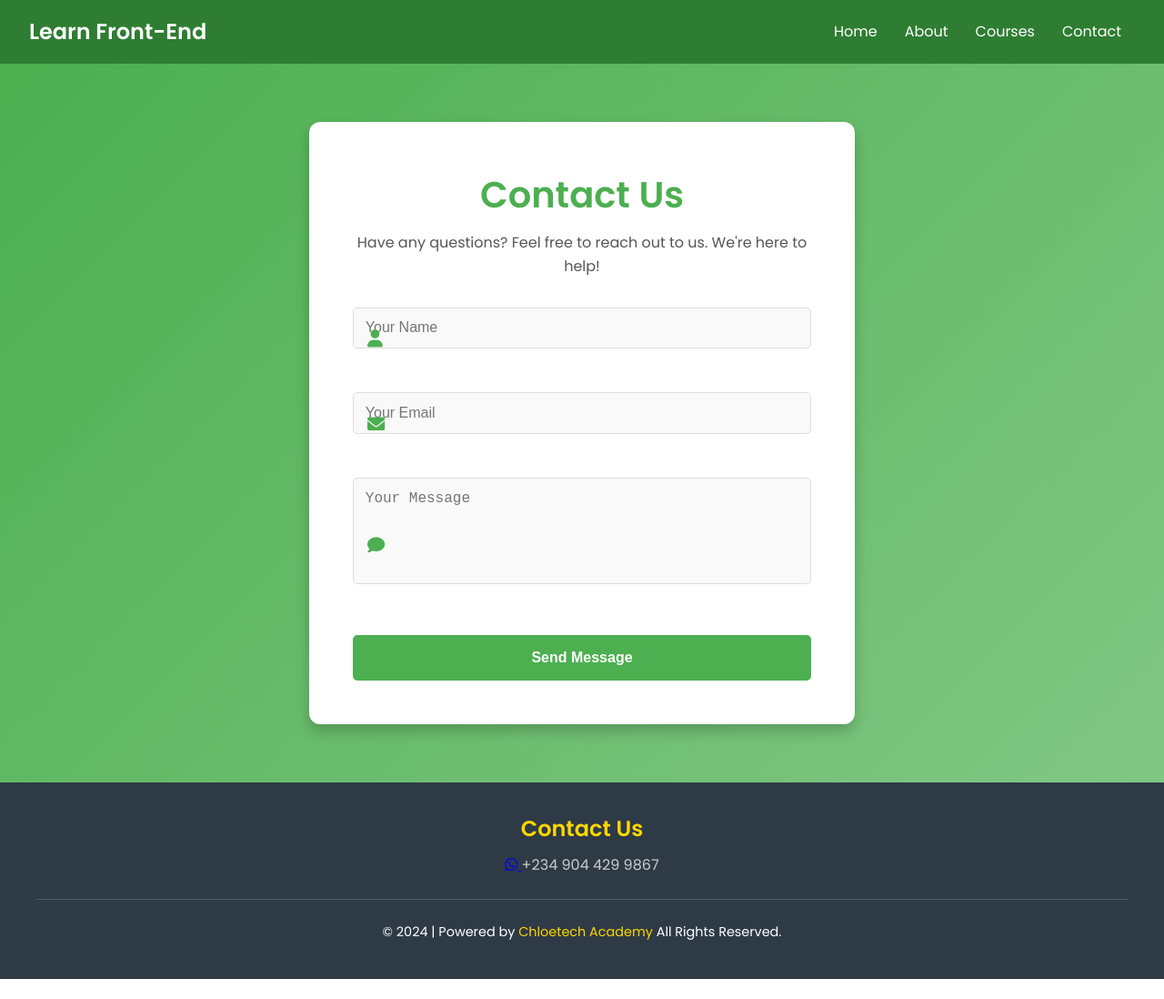
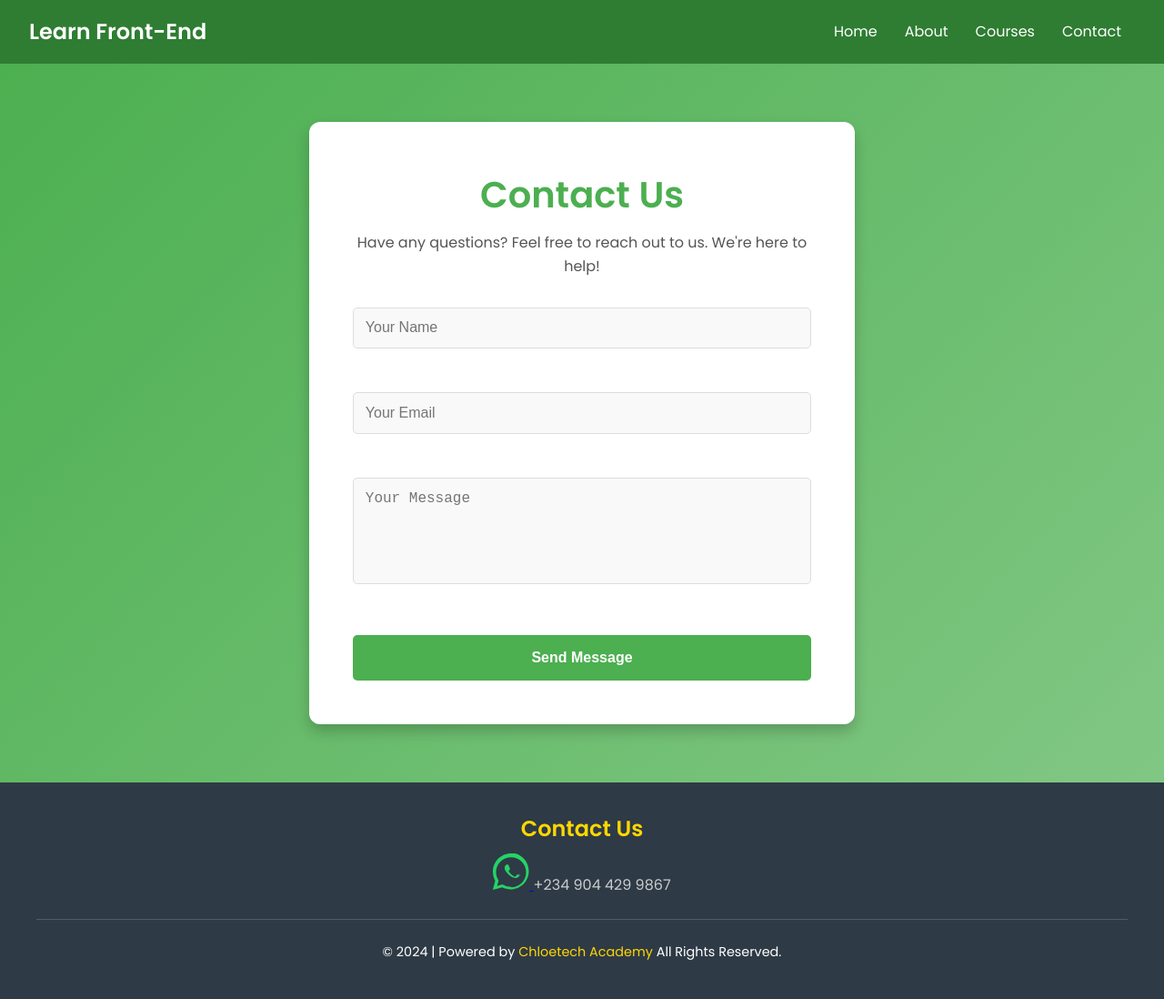
Before and after one commit to Moyosugar/Learn-Front-End, a plain HTML site: page contact.html in a window 1280 px wide. Shown: the whole page at 91% size. Before the commit the page ends 1076 px from the top, so only its background shows below. Drawn offline with Linux system fonts and the light colour scheme.

Commit message:
Update contact.html

```diff
--- a/contact.html
+++ b/contact.html
@@ -5,7 +5,6 @@
   <meta name="viewport" content="width=device-width, initial-scale=1.0">
   <title>Contact Us</title>
   <link href="https://fonts.googleapis.com/css2?family=Poppins:wght@400;600&family=Roboto:wght@400;500&display=swap" rel="stylesheet">
-    <link href="https://cdnjs.cloudflare.com/ajax/libs/font-awesome/6.0.0/css/all.min.css" rel="stylesheet">
   <link rel="stylesheet" href="styles.css">
  <style>
   /* General Section Styles */
@@ -185,8 +184,11 @@ button:active {
     <div class="footer-container">
       <div class="footer-content">
         <h4>Contact Us</h4>
-        <p> <a href="https://wa.me/1234567890" target="_blank" class="whatsapp-icon">
-  <i class="fab fa-whatsapp"></i>
+        <p> <a href="https://wa.me/message/E5A7NR3EJWCDK1" target="_blank" class="whatsapp-icon">
+  <svg xmlns="http://www.w3.org/2000/svg" viewBox="0 0 32 32" width="40" height="40" fill="#25D366">
+    <path d="M16 0c-8.844 0-16 7.156-16 16 0 2.812.719 5.594 2.031 8.031l-2.094 7.969 8.219-2.125c2.313 1.156 4.844 1.625 7.438 1.625 8.844 0 16-7.156 16-16s-7.156-16-16-16zM16 29.344c-2.406 0-4.781-.625-6.875-1.781l-.5-.281-4.906 1.25 1.281-4.781-.312-.5c-1.188-1.938-1.906-4.219-1.906-6.594 0-7.281 5.938-13.219 13.219-13.219 7.281 0 13.219 5.938 13.219 13.219 0 7.281-5.938 13.219-13.219 13.219z"></path>
+    <path d="M24.563 19.781c-.375-.188-2.219-1.094-2.563-1.219-.344-.125-.594-.188-.844.188-.25.375-.969 1.219-1.188 1.469-.219.25-.438.281-.813.094-.375-.188-1.594-.594-3.031-1.906-1.125-1-1.875-2.25-2.094-2.625-.219-.375-.023-.563.156-.75.156-.156.344-.406.5-.625.156-.188.219-.344.344-.563.094-.188.063-.406-.031-.594-.094-.188-.844-2.031-1.156-2.781-.312-.75-.625-.625-.844-.625h-.719c-.219 0-.563.094-.844.406-.281.313-1.094 1.063-1.094 2.594s1.125 3.031 1.281 3.25c.156.219 2.219 3.344 5.375 4.688.75.313 1.313.5 1.75.656.719.219 1.375.188 1.875.125.563-.063 2.219-.906 2.531-1.781.313-.875.313-1.625.219-1.781-.094-.156-.344-.25-.719-.438z"></path>
+  </svg>
 </a> +234 904 429 9867</p>
 
       </div>
```
